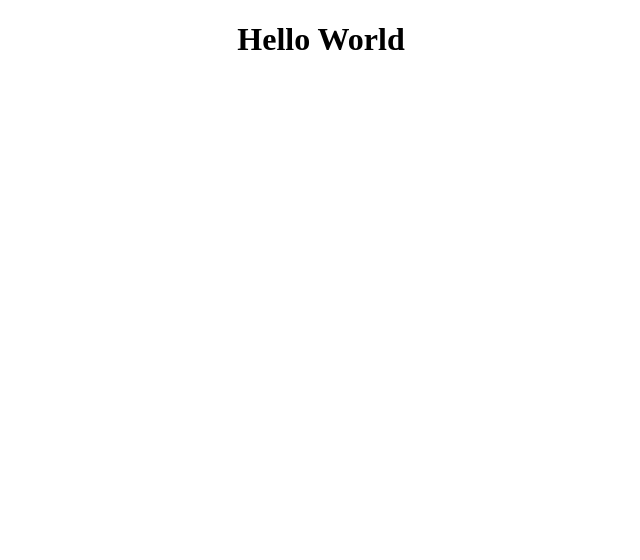
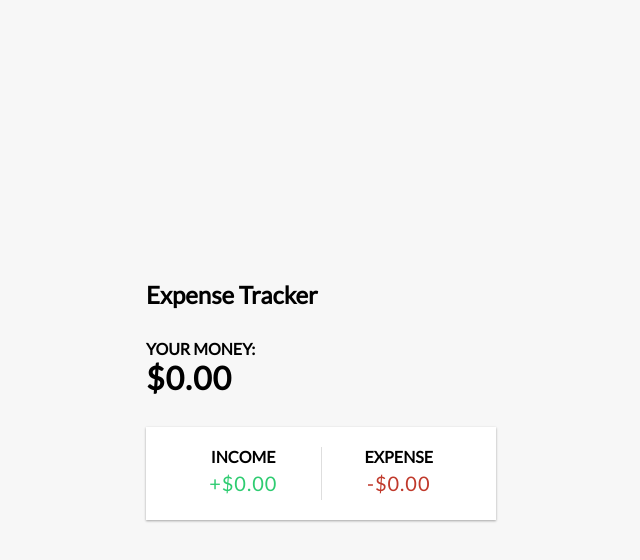
Before and after one commit to joaomateuus/budget-tracker, a React (Create React App) app: page / in a window 1280 px wide. Shown: the top 560 px of the page, without its empty margins (319-959 px from the left). Built offline with nearby package versions, Linux system fonts and the light colour scheme.

Commit message:
starting with components

```diff
--- a/src/App.css
+++ b/src/App.css
@@ -1,38 +1,151 @@
-.App {
-  text-align: center;
+@import url('https://fonts.googleapis.com/css?family=Lato&display=swap');
+
+:root {
+  --box-shadow: 0 1px 3px rgba(0, 0, 0, 0.12), 0 1px 2px rgba(0, 0, 0, 0.24);
 }
 
-.App-logo {
-  height: 40vmin;
-  pointer-events: none;
+* {
+  box-sizing: border-box;
 }
 
-@media (prefers-reduced-motion: no-preference) {
-  .App-logo {
-    animation: App-logo-spin infinite 20s linear;
-  }
-}
-
-.App-header {
-  background-color: #282c34;
-  min-height: 100vh;
+body {
+  background-color: #f7f7f7;
   display: flex;
   flex-direction: column;
   align-items: center;
   justify-content: center;
-  font-size: calc(10px + 2vmin);
-  color: white;
+  min-height: 100vh;
+  margin: 0;
+  font-family: 'Lato', sans-serif;
 }
 
-.App-link {
-  color: #61dafb;
+.container {
+  margin: 30px auto;
+  width: 350px;
 }
 
-@keyframes App-logo-spin {
-  from {
-    transform: rotate(0deg);
-  }
-  to {
-    transform: rotate(360deg);
-  }
+h1 {
+  letter-spacing: 1px;
+  margin: 0;
 }
+
+h3 {
+  border-bottom: 1px solid #bbb;
+  padding-bottom: 10px;
+  margin: 40px 0 10px;
+}
+
+h4 {
+  margin: 0;
+  text-transform: uppercase;
+}
+
+.inc-exp-container {
+  background-color: #fff;
+  box-shadow: var(--box-shadow);
+  padding: 20px;
+  display: flex;
+  justify-content: space-between;
+  margin: 20px 0;
+}
+
+.inc-exp-container > div {
+  flex: 1;
+  text-align: center;
+}
+
+.inc-exp-container > div:first-of-type {
+  border-right: 1px solid #dedede;
+}
+
+.money {
+  font-size: 20px;
+  letter-spacing: 1px;
+  margin: 5px 0;
+}
+
+.money.plus {
+  color: #2ecc71;
+}
+
+.money.minus {
+  color: #c0392b;
+}
+
+label {
+  display: inline-block;
+  margin: 10px 0;
+}
+
+input[type='text'],
+input[type='number'] {
+  border: 1px solid #dedede;
+  border-radius: 2px;
+  display: block;
+  font-size: 16px;
+  padding: 10px;
+  width: 100%;
+}
+
+.btn {
+  cursor: pointer;
+  background-color: #9c88ff;
+  box-shadow: var(--box-shadow);
+  color: #fff;
+  border: 0;
+  display: block;
+  font-size: 16px;
+  margin: 10px 0 30px;
+  padding: 10px;
+  width: 100%;
+}
+
+.btn:focus,
+.delete-btn:focus {
+  outline: 0;
+}
+
+.list {
+  list-style-type: none;
+  padding: 0;
+  margin-bottom: 40px;
+}
+
+.list li {
+  background-color: #fff;
+  box-shadow: var(--box-shadow);
+  color: #333;
+  display: flex;
+  justify-content: space-between;
+  position: relative;
+  padding: 10px;
+  margin: 10px 0;
+}
+
+.list li.plus {
+  border-right: 5px solid #2ecc71;
+}
+
+.list li.minus {
+  border-right: 5px solid #c0392b;
+}
+
+.delete-btn {
+  cursor: pointer;
+  background-color: #e74c3c;
+  border: 0;
+  color: #fff;
+  font-size: 20px;
+  line-height: 20px;
+  padding: 2px 5px;
+  position: absolute;
+  top: 50%;
+  left: 0;
+  transform: translate(-100%, -50%);
+  opacity: 0;
+  transition: opacity 0.3s ease;
+}
+
+.list li:hover .delete-btn {
+  opacity: 1;
+}
--- a/src/App.js
+++ b/src/App.js
@@ -1,10 +1,21 @@
 import './App.css';
+import {Header} from './components/Header';
+import {Balance} from './components/Balance';
+import {Expenses} from './components/Expenses';
 
 function App() {
   return (
-    <div className="App">
-      <h1>Hello World</h1>
+    <div>
+      <Header />
+      <div className='container'>
+        <Balance />
+      </div>
+      <div className='inc-exp-container'>
+        <Expenses />
+      </div>
     </div>
+
+
   );
 }
 
--- /dev/null
+++ b/src/components/Balance.jsx
@@ -0,0 +1,10 @@
+import React from 'react'
+
+export const Balance = () => {
+  return (
+    <div>
+        <h4>Your Money:</h4>
+        <h1 id='balance'>$0.00</h1>
+    </div>
+  )
+}
--- /dev/null
+++ b/src/components/Expenses.jsx
@@ -0,0 +1,16 @@
+import React from 'react'
+
+export const Expenses = () => {
+  return (
+    <>
+        <div>
+            <h4>Income</h4>
+            <p id="money-plus" class="money plus">+$0.00</p>
+        </div>
+        <div>
+          <h4>Expense</h4>
+          <p id="money-minus" class="money minus">-$0.00</p>
+        </div>
+    </>
+  )
+}
--- /dev/null
+++ b/src/components/Header.jsx
@@ -0,0 +1,7 @@
+import React from 'react'
+
+export const Header = () => {
+  return (
+    <h2>Expense Tracker</h2>
+  )
+}
```
Also changed, not shown: package.json (line endings or trailing spaces).
